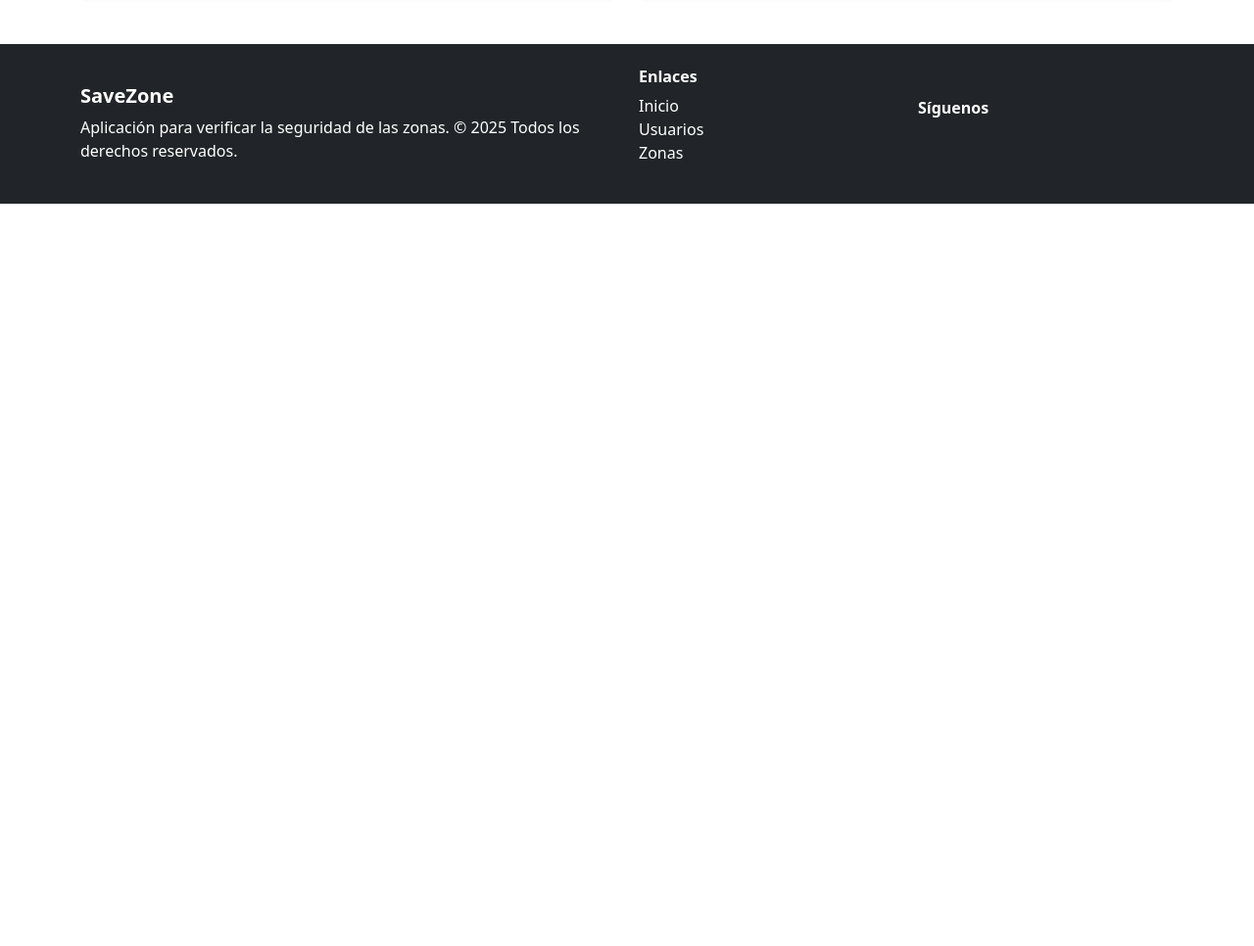
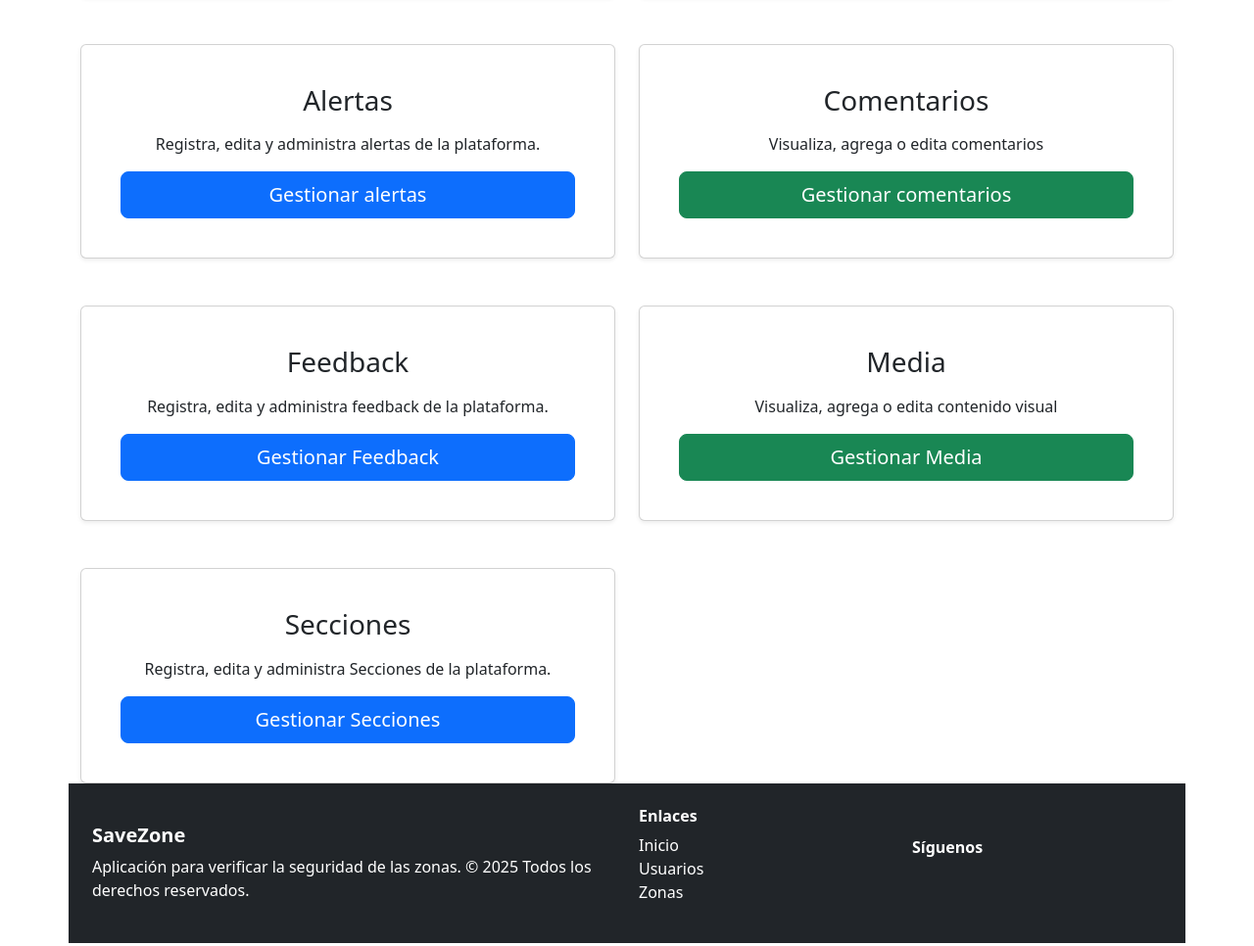
Before and after one commit to URANO000/SafeZone_NoSQL, a plain HTML site: page frontend/module/index.html in a window 1280 px wide. Shown: the part 552-1518 px from the top of the page at 98% size. Before the commit the page ends 800 px from the top, so only its background shows below. Drawn offline with nearby package versions, Linux system fonts and the light colour scheme.

Commit message:
actualizacion de index

```diff
--- a/frontend/module/index.html
+++ b/frontend/module/index.html
@@ -82,6 +82,90 @@
                 </div>
             </div>
         </section>
+         <!-- Secciones Principales -->
+        <section class="container my-5" id="secciones">
+            <div class="row g-4">
+                <!-- Card alerta -->
+                <div class="col-md-6">
+                    <div class="card text-center p-4 shadow-sm h-100">
+                        <div class="card-body d-flex flex-column justify-content-between">
+                            <div>
+                                <i class="fas fa-user fa-3x mb-3 text-primary"></i>
+                                <h3 class="card-title mb-3">Alertas</h3>
+                                <p class="card-text">Registra, edita y administra alertas de la plataforma.</p>
+                            </div>
+                            <a href="./alerta.html" class="btn btn-primary btn-lg mt-3">Gestionar alertas</a>
+                        </div>
+                    </div>
+                </div>
+
+                <!-- Card comentarios -->
+                <div class="col-md-6">
+                    <div class="card text-center p-4 shadow-sm h-100">
+                        <div class="card-body d-flex flex-column justify-content-between">
+                            <div>
+                                <i class="fas fa-map-marker-alt fa-3x mb-3 text-success"></i>
+                                <h3 class="card-title mb-3">Comentarios</h3>
+                                <p class="card-text">Visualiza, agrega o edita comentarios
+                                </p>
+                            </div>
+                            <a href="./comentarios.html" class="btn btn-success btn-lg mt-3">Gestionar comentarios</a>
+                        </div>
+                    </div>
+                </div>
+            </div>
+        </section>
+    </main>
+    <section class="container my-5" id="secciones">
+            <div class="row g-4">
+                <!-- Card alerta -->
+                <div class="col-md-6">
+                    <div class="card text-center p-4 shadow-sm h-100">
+                        <div class="card-body d-flex flex-column justify-content-between">
+                            <div>
+                                <i class="fas fa-user fa-3x mb-3 text-primary"></i>
+                                <h3 class="card-title mb-3">Feedback</h3>
+                                <p class="card-text">Registra, edita y administra feedback de la plataforma.</p>
+                            </div>
+                            <a href="./feedback.html" class="btn btn-primary btn-lg mt-3">Gestionar Feedback</a>
+                        </div>
+                    </div>
+                </div>
+
+                <!-- Card comentarios -->
+                <div class="col-md-6">
+                    <div class="card text-center p-4 shadow-sm h-100">
+                        <div class="card-body d-flex flex-column justify-content-between">
+                            <div>
+                                <i class="fas fa-map-marker-alt fa-3x mb-3 text-success"></i>
+                                <h3 class="card-title mb-3">Media</h3>
+                                <p class="card-text">Visualiza, agrega o edita contenido visual
+                                </p>
+                            </div>
+                            <a href="./media.html" class="btn btn-success btn-lg mt-3">Gestionar Media</a>
+                        </div>
+                    </div>
+                </div>
+            </div>
+        </section>
+    </main>
+    <section class="container my-5" id="secciones">
+            <div class="row g-4">
+                <!-- Card alerta -->
+                <div class="col-md-6">
+                    <div class="card text-center p-4 shadow-sm h-100">
+                        <div class="card-body d-flex flex-column justify-content-between">
+                            <div>
+                                <i class="fas fa-user fa-3x mb-3 text-primary"></i>
+                                <h3 class="card-title mb-3">Secciones</h3>
+                                <p class="card-text">Registra, edita y administra Secciones de la plataforma.</p>
+                            </div>
+                            <a href="./seciones.html" class="btn btn-primary btn-lg mt-3">Gestionar Secciones</a>
+                        </div>
+                    </div>
+                </div>
+
+
     </main>
 <footer class="bg-dark text-white mt-auto py-4">
   <div class="container">
```
